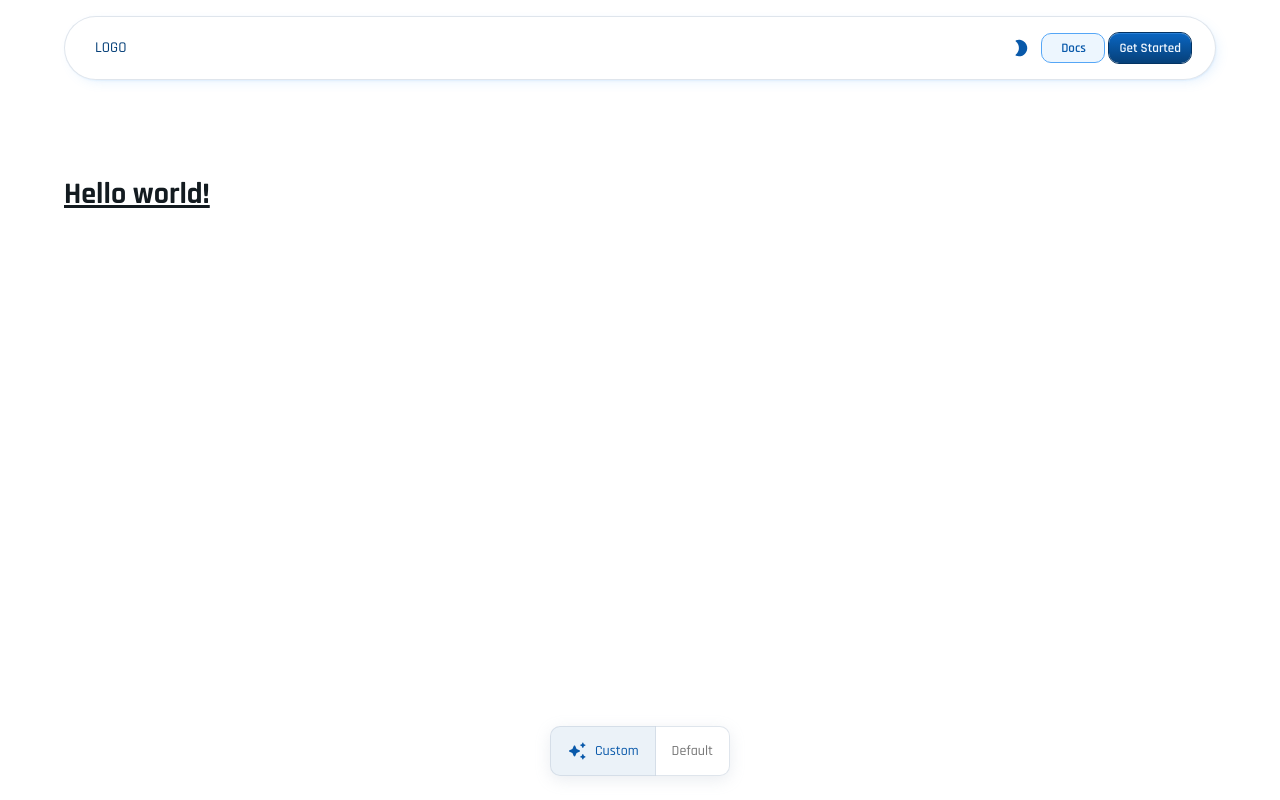
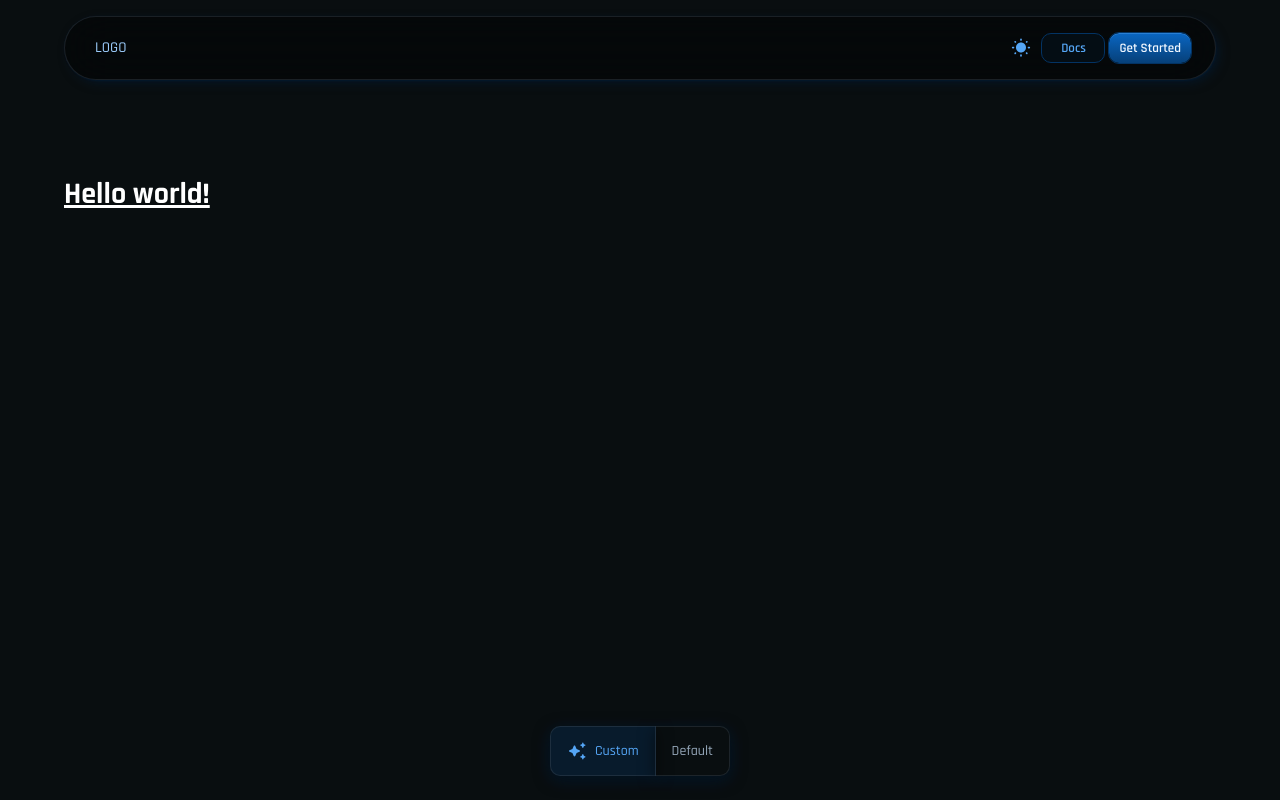
Before and after one commit to arswe/reactnest, a React (Vite) app in the folder frontend/: page / in a window 1280 px wide. Built offline with nearby package versions, Linux system fonts and the light colour scheme.

Commit message:
dark mood add

```diff
--- a/frontend/src/App.tsx
+++ b/frontend/src/App.tsx
@@ -41,7 +41,7 @@ function ToggleCustomTheme({ showCustomTheme, toggleCustomTheme }: ToggleCustomT
 }
 
 function App() {
-  const [mode, setMode] = React.useState<PaletteMode>('light')
+  const [mode, setMode] = React.useState<PaletteMode>('dark')
   const [showCustomTheme, setShowCustomTheme] = React.useState(true)
   const LPtheme = createTheme(getLPTheme(mode))
   const defaultTheme = createTheme({ palette: { mode } })
```
